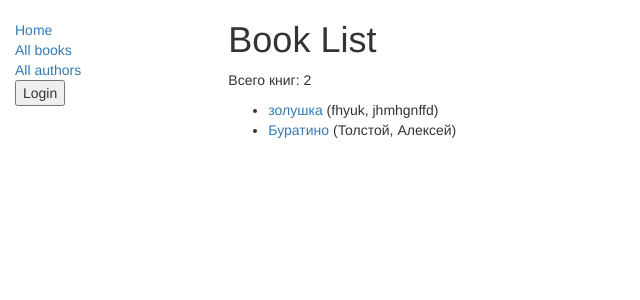
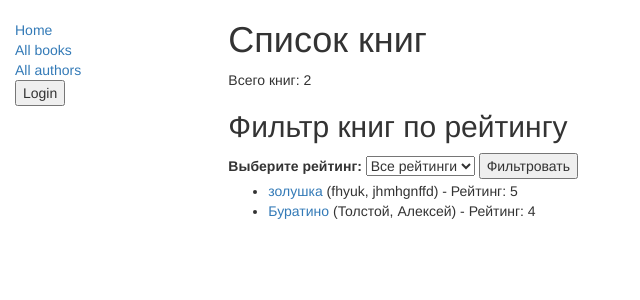
Before and after one commit to moapochta06/Locallibrary, a Django app: page /books/ in a window 1280 px wide. Shown: the top 300 px of the page, without its empty margins (0-640 px from the left). Run offline with Django 5.2, Linux system fonts and the light colour scheme; data comes from the database, SQL or seed files in the repository; both versions use the stored data as it was after the commit; some libraries are stand-ins or nearby versions.

Commit message:
added rating

```diff
--- a/catalog/admin.py
+++ b/catalog/admin.py
@@ -29,7 +29,7 @@ class BooksInstanceInline(admin.TabularInline):
 
 @admin.register(Book)
 class BookAdmin(admin.ModelAdmin):
-    list_display = ('title', 'author', 'display_genre')
+    list_display = ('title', 'author', 'display_genre','rating')
     inlines = [BooksInstanceInline]  # Чтобы редактировать данные экземпляра книги на странице книги
 
     def display_genre(self, obj):
--- a/catalog/models.py
+++ b/catalog/models.py
@@ -64,18 +64,24 @@ class Book(models.Model):
     title = models.CharField(max_length=200)
     author = models.ForeignKey('Author', on_delete=models.SET_NULL, null=True)
     summary = models.TextField(max_length=1000, help_text="Enter a brief description of the book")
-    isbn = models.CharField('ISBN',max_length=13, help_text='13 Character <a href="https://www.isbn-international.org/content/what-isbn">ISBN number</a>')
+    isbn = models.CharField('ISBN', max_length=13, help_text='13 Character <a href="https://www.isbn-international.org/content/what-isbn">ISBN number</a>')
     genre = models.ManyToManyField(Genre, help_text="Select a genre for this book")
 
+    RATING_CHOICES = [
+        (1, '1'),
+        (2, '2'),
+        (3, '3'),
+        (4, '4'),
+        (5, '5'),
+    ]
+
+    rating = models.PositiveSmallIntegerField(choices=RATING_CHOICES, null=True, blank=True,
+                                               help_text="Rate this book from 1 to 5")
+
     def __str__(self):
-        """
-        String for representing the Model object.
-        """
+        """String for representing the Model object."""
         return self.title
 
-
     def get_absolute_url(self):
-        """
-        Returns the url to access a particular book instance.
-        """
+        """Returns the url to access a particular book instance."""
         return reverse('catalog:book-detail', args=[self.pk])
--- a/catalog/templates/books/book_list.html
+++ b/catalog/templates/books/book_list.html
@@ -1,19 +1,32 @@
 {% extends "layout/base.html" %}
 
 {% block content %}
-    <h1>Book List</h1>
-    <p>Всего книг: {{ book_count }}</p>
+<h1>Список книг</h1>
+<p>Всего книг: {{ book_list.count }}</p>
+
+<h2>Фильтр книг по рейтингу</h2>
+<form method="get" action="{% url 'catalog:books' %}">
+    <label for="rating">Выберите рейтинг:</label>
+    <select name="rating" id="rating">
+        <option value="">Все рейтинги</option>
+        <option value="1" {% if request.GET.rating == "1" %}selected{% endif %}>1</option>
+        <option value="2" {% if request.GET.rating == "2" %}selected{% endif %}>2</option>
+        <option value="3" {% if request.GET.rating == "3" %}selected{% endif %}>3</option>
+        <option value="4" {% if request.GET.rating == "4" %}selected{% endif %}>4</option>
+        <option value="5" {% if request.GET.rating == "5" %}selected{% endif %}>5</option>
+    </select>
+    <button type="submit">Фильтровать</button>
+</form>
+
 {% if book_list %}
 <ul>
-
     {% for book in book_list %}
     <li>
-        <a href="{{ book.get_absolute_url }}">{{ book.title }}</a> ({{book.author}})
+        <a href="{{ book.get_absolute_url }}">{{ book.title }}</a> ({{ book.author }}) - Рейтинг: {{ book.rating }}
     </li>
     {% endfor %}
-
 </ul>
 {% else %}
-      <p>There are no books in the library.</p>
+<p>Книги с выбранным рейтингом не найдены.</p>
 {% endif %}
 {% endblock %}
--- a/catalog/views.py
+++ b/catalog/views.py
@@ -33,11 +33,16 @@ class BBLogoutView(LoginRequiredMixin, LogoutView):
 class BookListView(generic.ListView):
     model = Book
     template_name = 'books/book_list.html'
+    context_object_name = 'book_list'
 
-    def get_context_data(self, **kwargs):
-        context = super().get_context_data(**kwargs)
-        context['book_count'] = self.get_queryset().count()  # Count of books
-        return context
+    def get_queryset(self):
+        queryset = super().get_queryset()
+        rating_filter = self.request.GET.get('rating')
+
+        if rating_filter:
+            queryset = queryset.filter(rating=rating_filter)
+
+        return queryset.order_by('-rating')
 
 class BookDetailView(generic.DetailView):
     model = Book
```
Also changed, not shown: catalog/forms.py (deleted, +0 -21 lines), catalog/templates/user/login.html (+0 -16 lines), catalog/migrations/0003_book_rating.py (added), db.sqlite3. Lines whose indentation alone changed are shown as unchanged.
